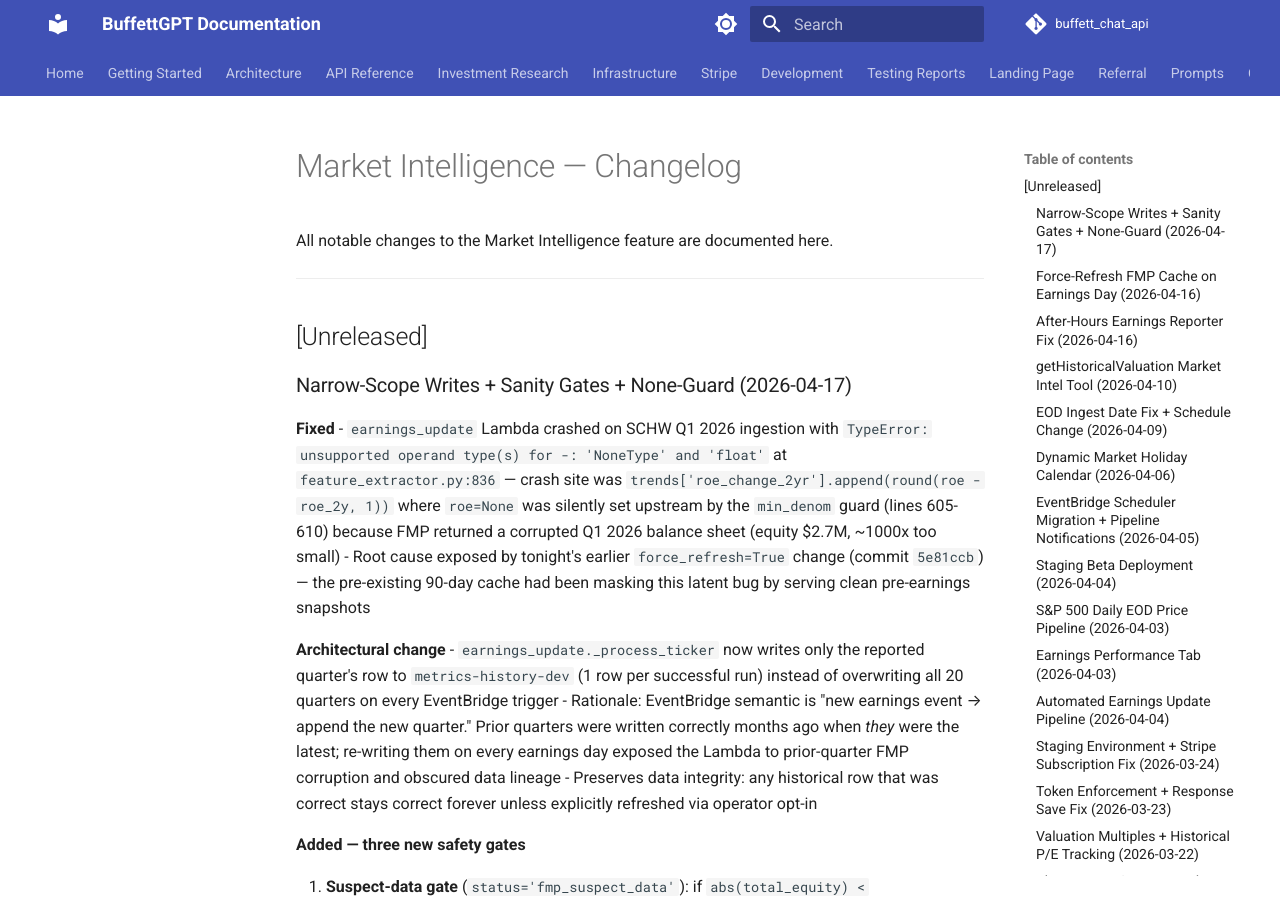
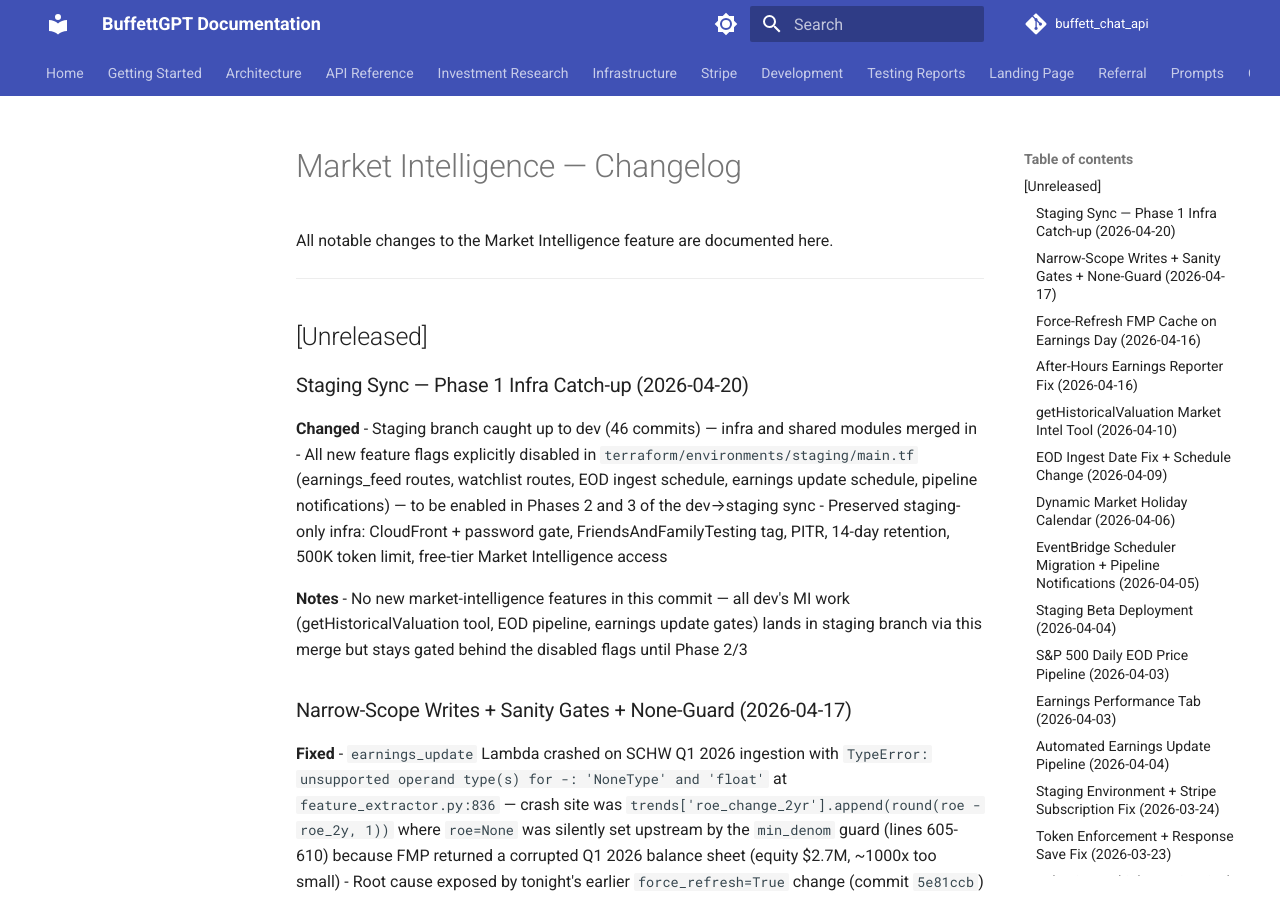
Before and after one commit to mamba4eva824/buffettGPT, an MkDocs documentation site: the page built from docs/market-intelligence/CHANGELOG.md, in a window 1280 px wide and 900 px high. Built offline with MkDocs 1.6.1 and Material for MkDocs 9.7.7, drawn with Linux system fonts in a browser that asks for light colours; comment, search, counter and statistics services are not loaded; some of the changed text lies outside the part shown.

Commit message:
docs(changelog): add Phase 1 staging sync entry

```diff
--- a/docs/market-intelligence/CHANGELOG.md
+++ b/docs/market-intelligence/CHANGELOG.md
@@ -5,6 +5,16 @@ All notable changes to the Market Intelligence feature are documented here.
 ---
 
 ## [Unreleased]
+
+### Staging Sync — Phase 1 Infra Catch-up (2026-04-20)
+
+**Changed**
+- Staging branch caught up to dev (46 commits) — infra and shared modules merged in
+- All new feature flags explicitly disabled in `terraform/environments/staging/main.tf` (earnings_feed routes, watchlist routes, EOD ingest schedule, earnings update schedule, pipeline notifications) — to be enabled in Phases 2 and 3 of the dev→staging sync
+- Preserved staging-only infra: CloudFront + password gate, FriendsAndFamilyTesting tag, PITR, 14-day retention, 500K token limit, free-tier Market Intelligence access
+
+**Notes**
+- No new market-intelligence features in this commit — all dev's MI work (getHistoricalValuation tool, EOD pipeline, earnings update gates) lands in staging branch via this merge but stays gated behind the disabled flags until Phase 2/3
 
 ### Narrow-Scope Writes + Sanity Gates + None-Guard (2026-04-17)
 
```
